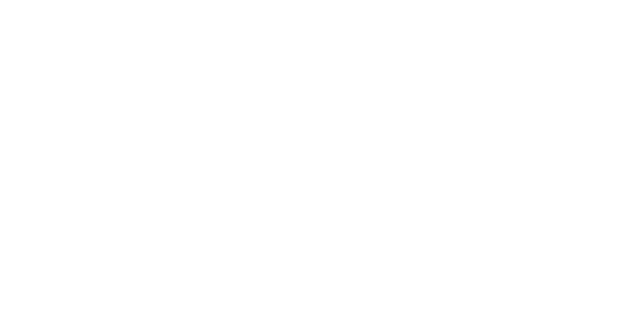
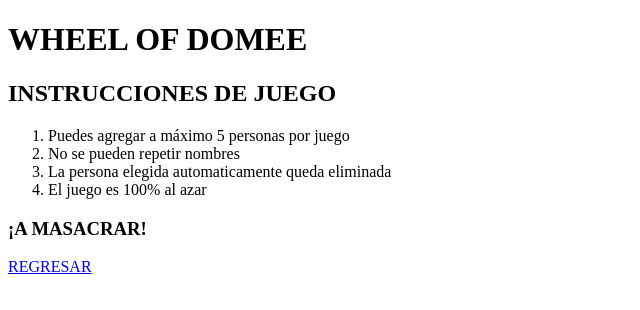
Before and after one commit to DrJuanch/Wheel-of-doom-, a plain HTML site: page html/instruccion.html in a window 1280 px wide. Shown: the whole page, without its empty margins (0-640 px from the left). Drawn offline with Linux system fonts and the light colour scheme.

Commit message:
update to whell of doome

```diff
--- a/html/instruccion.html
+++ b/html/instruccion.html
@@ -0,0 +1,26 @@
+<!DOCTYPE html>
+<html lang="en">
+<head>
+    <meta charset="UTF-8">
+    <meta http-equiv="X-UA-Compatible" content="IE=edge">
+    <meta name="viewport" content="width=device-width, initial-scale=1.0">
+    <title>INSTRUCCIONES DE JUEGO</title>
+    <link rel="stylesheet" href="">
+
+</head>
+<body>
+    <header class="header">
+       <h1>WHEEL OF DOMEE</h1>
+       <h2>INSTRUCCIONES DE JUEGO</h2>
+       <ol>
+        <li>Puedes agregar a máximo 5 personas por juego</li>
+        <li>No se pueden repetir nombres</li>
+        <li>La persona elegida automaticamente queda eliminada</li>
+        <li> El juego es 100% al azar</li></ol>
+       <h3>¡A MASACRAR!</H3>
+    </header>
+    <section class="buttons">
+        <a class="btn-a" href="./index.html">REGRESAR</a>
+    </section>
+</body>
+</html>
```
Also changed, not shown: html/listaNombres.html (+2 -2 lines), html/wheel.html (+26 -0 lines).
